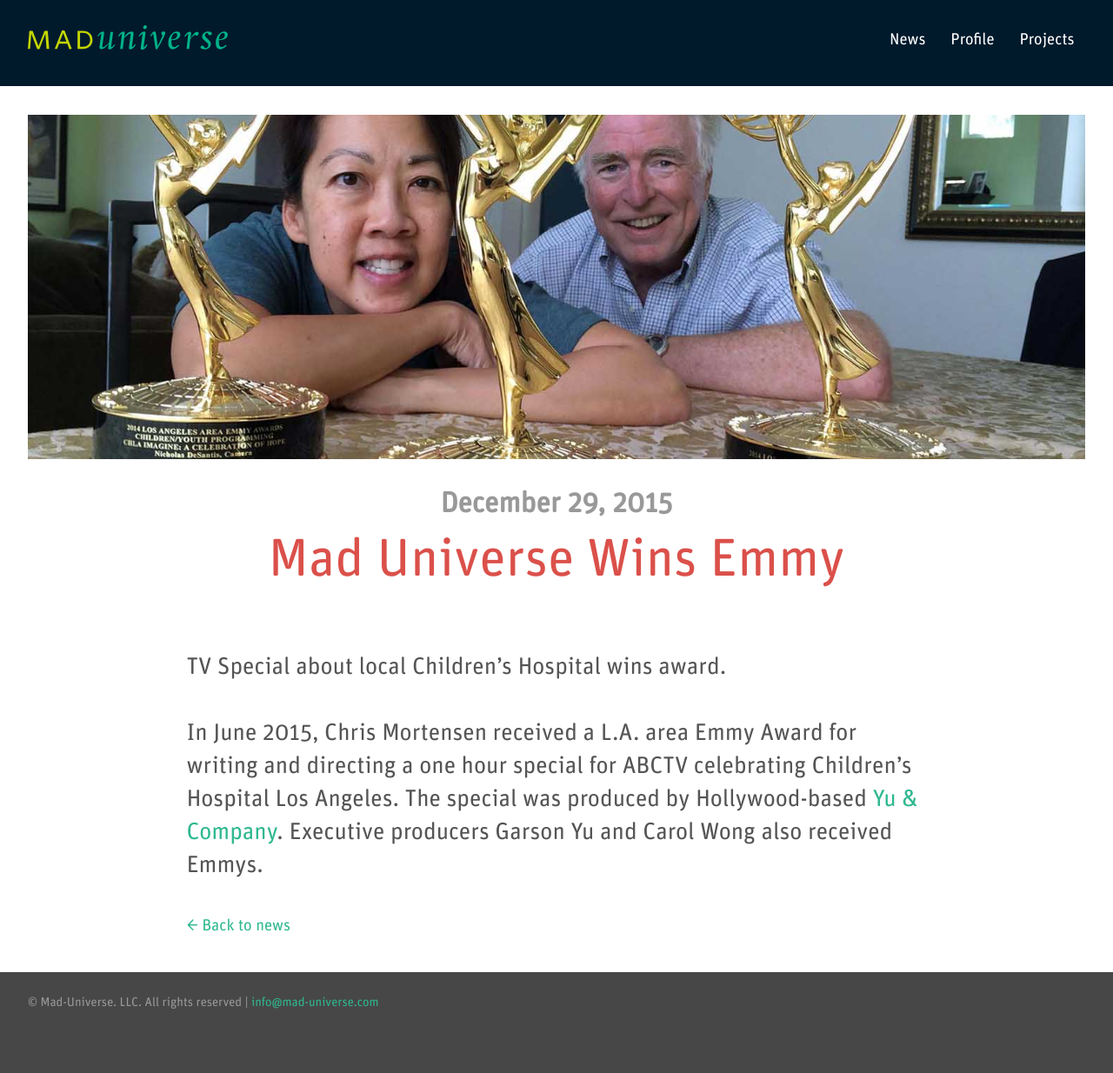
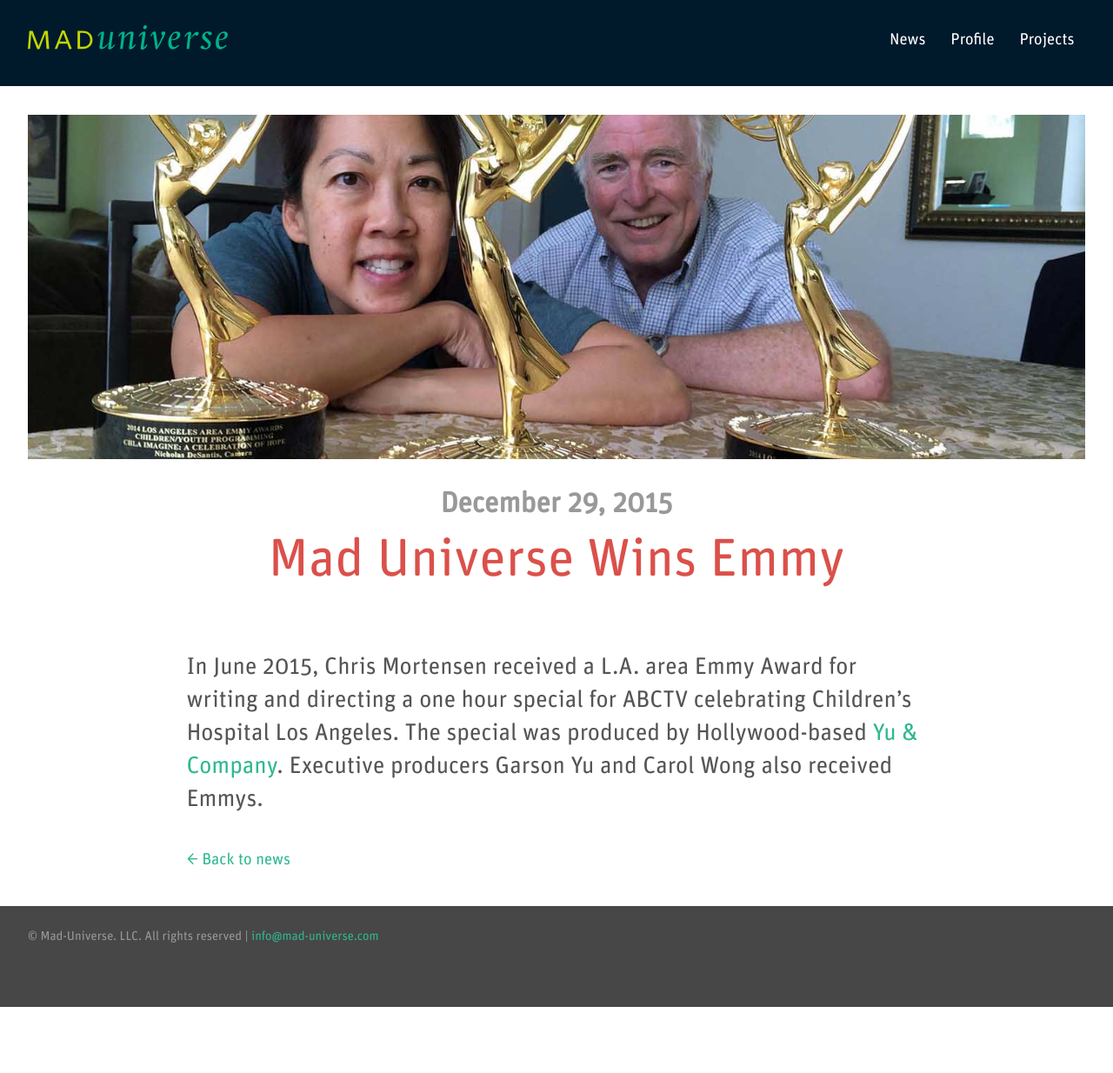
Before and after one commit to jsbarkema/mad-universe.com, a Jekyll site: the page built from _news/mad-universe-wins-emmy.markdown, in a window 1280 px wide. Shown: the whole page at 87% size. Built offline with Jekyll 4.4.1, drawn with Linux system fonts in a browser that asks for light colours; after the commit the page ends 1158 px from its top, so only the background shows below that.

Commit message:
Updated Mad Universe Wins Emmy

```diff
--- a/_news/mad-universe-wins-emmy.markdown
+++ b/_news/mad-universe-wins-emmy.markdown
@@ -21,7 +21,4 @@ images:
 layout: news-page
 ---
 
-TV Special about local Children’s Hospital wins award.
-
-
 In June 2015, Chris Mortensen received a L.A. area Emmy Award for writing and directing a one hour special for ABCTV celebrating Children’s Hospital Los Angeles. The special was produced by Hollywood-based [Yu & Company](http://yuco.com). Executive producers Garson Yu and Carol Wong also received Emmys.
```
